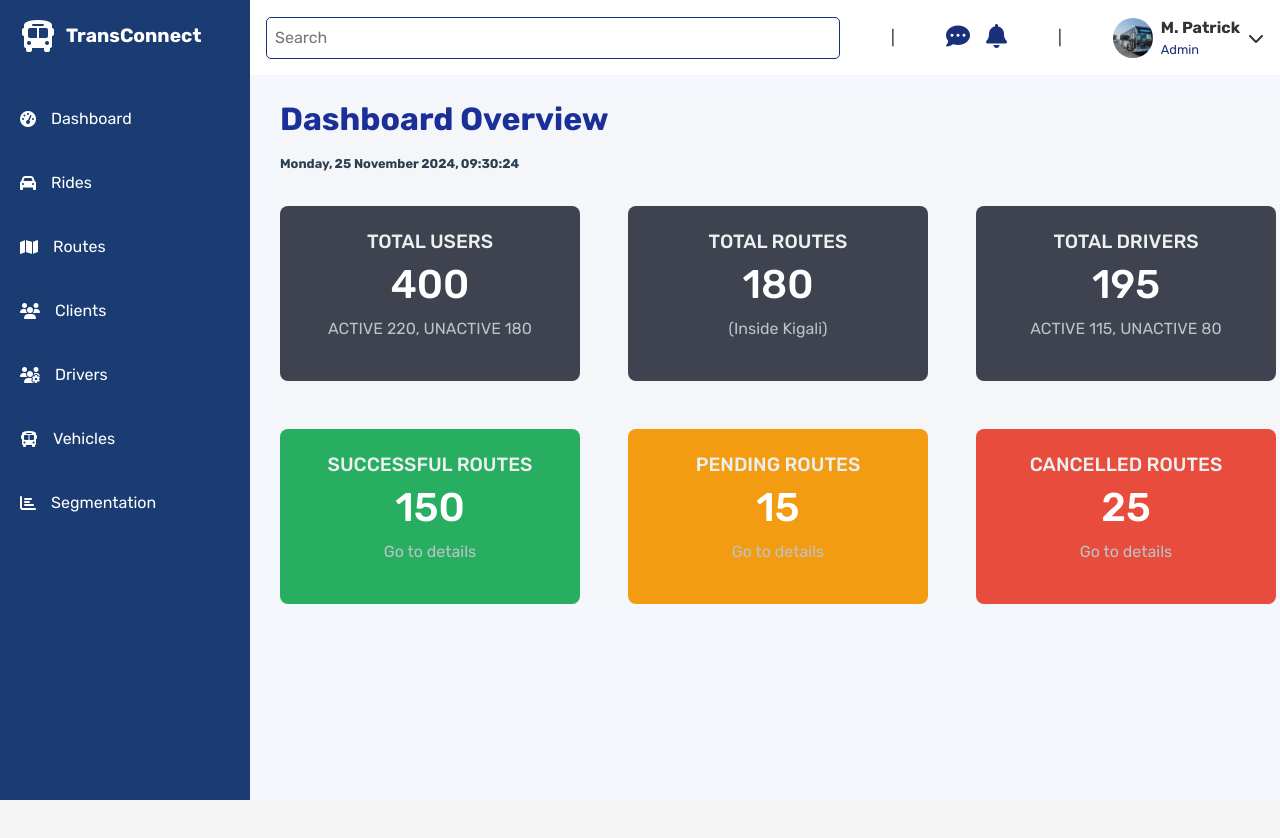
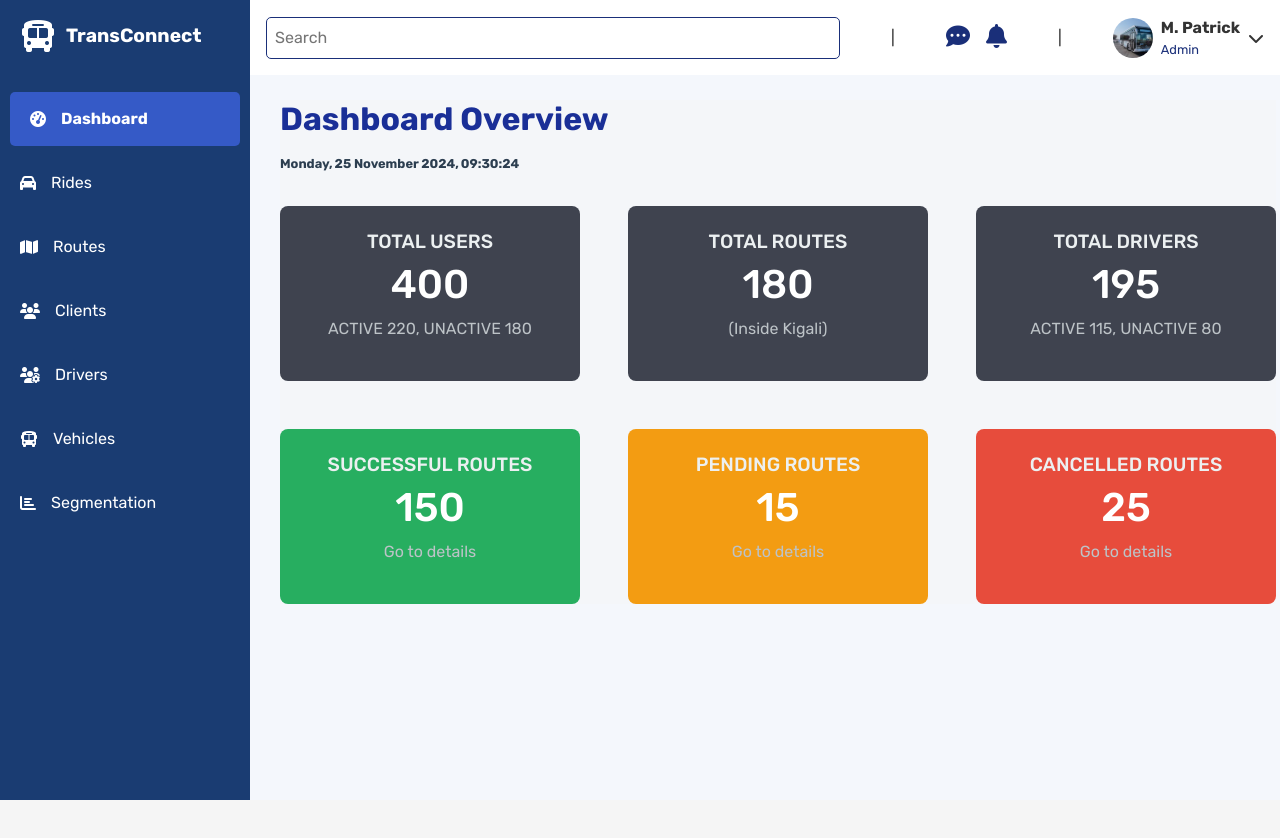
Before and after one commit to PatrickMusaza/Trans_All, a React (Create React App) app in the folder frontend/: page /dashboard in a window 1280 px wide. Shown: the top 838 px of the page. Built offline with nearby package versions, Linux system fonts and the light colour scheme.

Commit message:
background sidebar active

```diff
--- a/frontend/src/components/Admin/Sidebar/Sidebar.css
+++ b/frontend/src/components/Admin/Sidebar/Sidebar.css
@@ -131,6 +131,7 @@
   background-color: #355ac7;
   color: white;
   font-weight: bold;
+  margin: 10px;
 }
 
 .menu ul li.active > a:hover {
--- a/frontend/src/components/Admin/Sidebar/Sidebar.jsx
+++ b/frontend/src/components/Admin/Sidebar/Sidebar.jsx
@@ -1,7 +1,7 @@
 import React, { useState } from "react";
 import "./Sidebar.css";
 
-const Sidebar = ({ setActiveView }) => {
+const Sidebar = ({ activeView,setActiveView }) => {
   const [collapsed, setCollapsed] = useState(false);
   const [activeDropdown, setActiveDropdown] = useState(null);
 
@@ -61,7 +61,7 @@ const Sidebar = ({ setActiveView }) => {
       <nav className="menu">
         <ul>
           {menuItems.map((item) => (
-            <li key={item.id} className={item.dropdown ? "dropdown" : ""}>
+            <li key={item.id} className={item.dropdown || activeView === item.view ? "dropdown active" : ""}>
               <a
                 href="#"
                 onClick={(e) => {
--- a/frontend/src/components/Admin/SummaryCard/SummaryCard.jsx
+++ b/frontend/src/components/Admin/SummaryCard/SummaryCard.jsx
@@ -25,10 +25,10 @@ const Overview = () => {
       setCurrentDay(day);
     };
 
-    const intervalId = setInterval(updateDateTime, 1000); // Update every second
-    updateDateTime(); // Initialize time and date immediately
+    const intervalId = setInterval(updateDateTime, 1000);
+    updateDateTime();
 
-    return () => clearInterval(intervalId); // Cleanup interval on component unmount
+    return () => clearInterval(intervalId);
   }, []);
 
   const stats = [
@@ -52,7 +52,7 @@ const Overview = () => {
         {stats.map((stat, index) => (
           <div
             key={index}
-            className={`stat-card ${stat.cols}`} // Corrected syntax for dynamic class
+            className={`stat-card ${stat.cols}`}
           >
             <h3>{stat.label}</h3>
             <h1>{stat.value}</h1>
--- a/frontend/src/pages/Dashboard/Dashboard.jsx
+++ b/frontend/src/pages/Dashboard/Dashboard.jsx
@@ -30,7 +30,7 @@ const Dashboard = () => {
 
   return (
     <div className="dashboard-container">
-      <Sidebar setActiveView={setActiveView} />
+      <Sidebar activeView={activeView} setActiveView={setActiveView} />
       <div className="dashboard-main">
         <TopNav />
         <div className="dashboard-content">{renderContent()}</div>
```
